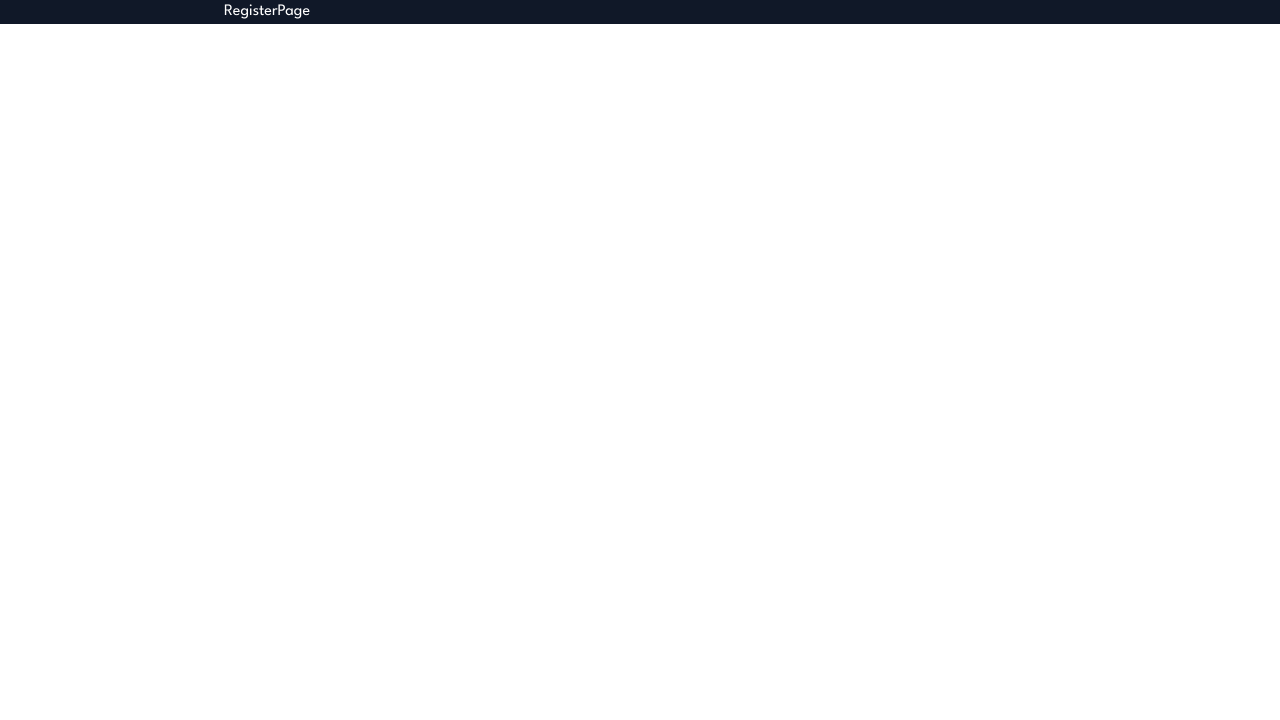
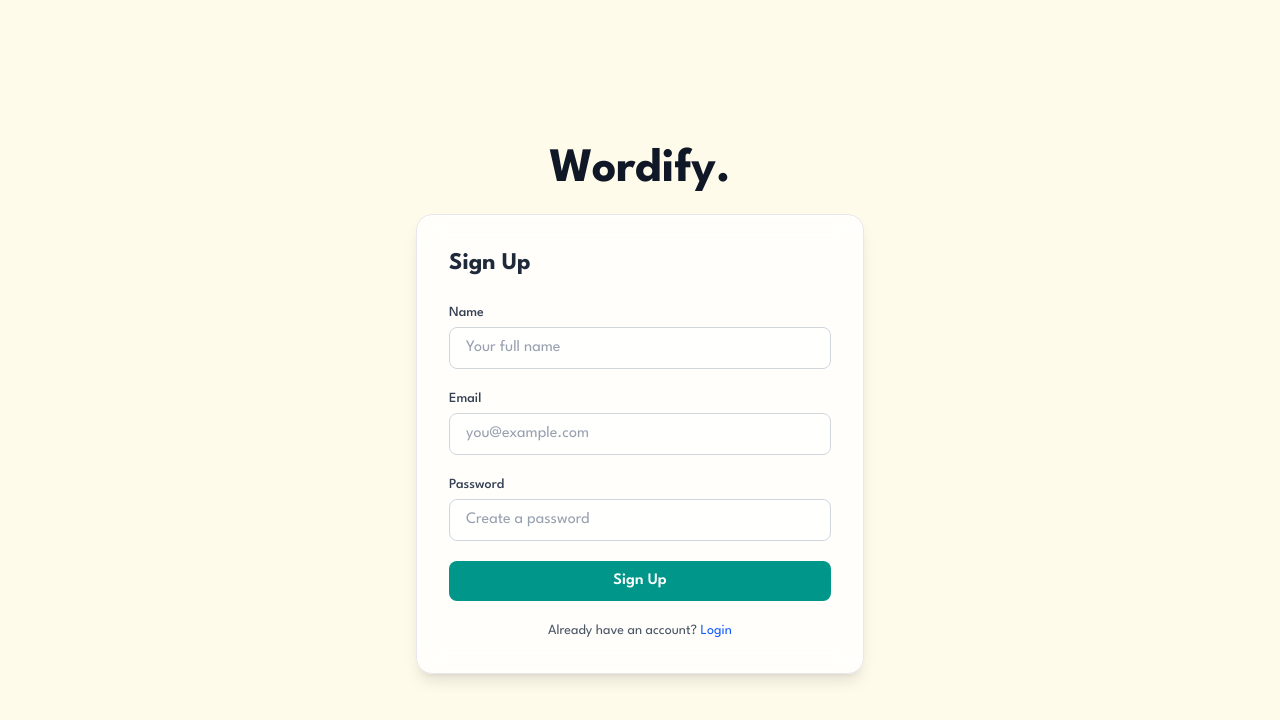
Before and after one commit to alibekmukhammadiev/wordify, a React (Vite) app in the folder frontend/: page /register in a window 1280 px wide. Shown: the top 720 px of the page. Built offline with nearby package versions, Linux system fonts and the light colour scheme.

Commit message:
Login page done

```diff
--- a/frontend/index.html
+++ b/frontend/index.html
@@ -6,7 +6,7 @@
     <meta name="viewport" content="width=device-width, initial-scale=1.0" />
     <title>Wordify</title>
   </head>
-  <body class="dark">
+  <body class="dar">
     <div id="root"></div>
     <script type="module" src="/src/main.tsx"></script>
   </body>
--- a/frontend/src/pages/LandingPage.tsx
+++ b/frontend/src/pages/LandingPage.tsx
@@ -74,7 +74,7 @@ export default function LandingPage() {
             Login
           </button>
           <button
-            className="hover:cursor-pointer hover:text-gray-200 hover:bg-teal-600 bg-teal-600 duration-100 ease-in px-4.5 py-1.5 rounded-sm"
+            className="hover:cursor-pointer hover:text-gray-200 dark:hover:bg-teal-700 bg-teal-600 duration-100 ease-in px-4.5 py-1.5 rounded-sm"
             onClick={() => navigate("/register")}
           >
             Sign Up
@@ -124,7 +124,7 @@ export default function LandingPage() {
 
         {/* modal navbar end */}
         <div className="flex  flex-col justify-center items-center sm:items-start gap-8 sm:w-1/2">
-          <h1 className="font-league-spartan font-bold text-4xl text-center sm:text-left sm:text-6xl">
+          <h1 className="font-league-spartan font-bold text-5xl text-center sm:text-left sm:text-6xl">
             This is the Header
           </h1>
           <p className="text-center sm:text-left">
--- a/frontend/src/pages/LoginPage.tsx
+++ b/frontend/src/pages/LoginPage.tsx
@@ -1,7 +1,85 @@
-import React from 'react'
+import React from "react";
 
 export default function LoginPage() {
   return (
-    <div>LoginPage</div>
-  )
+    <div className="flex flex-col min-h-screen items-center justify-center bg-amber-50 dark:bg-gray-900 transition-colors duration-300">
+      <div className="w-full flex justify-center max-w-md ">
+        <h1 className=" font-bold text-5xl py-5">Wordify.</h1>
+      </div>
+      <div
+        className="w-full max-w-md
+                   bg-white/80 dark:bg-gray-800/80
+                   backdrop-blur-md border border-gray-200 dark:border-gray-700
+                   rounded-2xl shadow-lg p-8 transition-all duration-300"
+      >
+        <h2 className="text-2xl font-bold text-left mb-6 text-gray-800 dark:text-white font-[var(--font-league-spartan)]">
+          Login
+        </h2>
+
+        <form className="space-y-5">
+          {/* Email */}
+          <div>
+            <label
+              htmlFor="email"
+              className="block text-sm font-medium text-gray-700 dark:text-gray-300 mb-1"
+            >
+              Email
+            </label>
+            <input
+              type="email"
+              id="email"
+              placeholder="you@example.com"
+              required
+              className="w-full border border-gray-300 dark:border-gray-600 rounded-lg px-4 py-2
+                         bg-white/70 dark:bg-gray-900/70
+                         text-gray-800 dark:text-gray-100
+                         placeholder-gray-400 dark:placeholder-gray-500
+                         focus:outline-none focus:ring-2 focus:ring-teal-500 transition-colors duration-200"
+            />
+          </div>
+
+          {/* Password */}
+          <div>
+            <label
+              htmlFor="password"
+              className="block text-sm font-medium text-gray-700 dark:text-gray-300 mb-1"
+            >
+              Password
+            </label>
+            <input
+              type="password"
+              id="password"
+              placeholder="••••••••"
+              required
+              className="w-full border border-gray-300 dark:border-gray-600 rounded-lg px-4 py-2
+                         bg-white/70 dark:bg-gray-900/70
+                         text-gray-800 dark:text-gray-100
+                         placeholder-gray-400 dark:placeholder-gray-500
+                         focus:outline-none focus:ring-2 focus:ring-teal-500 transition-colors duration-200"
+            />
+          </div>
+
+          {/* Button */}
+          <button
+            type="submit"
+            className="w-full bg-teal-600 hover:cursor-pointer hover:bg-teal-700
+                       text-white font-semibold py-2 rounded-lg transition duration-200"
+          >
+            Sign In
+          </button>
+        </form>
+
+        {/* Footer */}
+        <p className="text-center text-sm text-gray-600 dark:text-gray-400 mt-5">
+          Don’t have an account?{" "}
+          <a
+            href="/register"
+            className="text-blue-600 dark:text-blue-400 hover:underline"
+          >
+            Sign up
+          </a>
+        </p>
+      </div>
+    </div>
+  );
 }
--- a/frontend/src/pages/RegisterPage.tsx
+++ b/frontend/src/pages/RegisterPage.tsx
@@ -1,7 +1,109 @@
-import React from 'react'
+import React from "react";
 
 export default function RegisterPage() {
   return (
-    <div>RegisterPage</div>
-  )
+    <div className="flex flex-col min-h-screen items-center justify-center bg-amber-50 dark:bg-gray-900 transition-colors duration-300">
+      {/* Logo / Title */}
+      <div className="w-full flex justify-center max-w-md">
+        <h1 className="font-bold text-5xl py-5">Wordify.</h1>
+      </div>
+
+      {/* Register Card */}
+      <div
+        className="w-full max-w-md
+                   bg-white/80 dark:bg-gray-800/80
+                   backdrop-blur-md border border-gray-200 dark:border-gray-700
+                   rounded-2xl shadow-lg p-8 transition-all duration-300"
+      >
+        <h2 className="text-2xl font-bold text-left mb-6 text-gray-800 dark:text-white font-[var(--font-league-spartan)]">
+          Sign Up
+        </h2>
+
+        <form className="space-y-5">
+          {/* Name */}
+          <div>
+            <label
+              htmlFor="name"
+              className="block text-sm font-medium text-gray-700 dark:text-gray-300 mb-1"
+            >
+              Name
+            </label>
+            <input
+              type="text"
+              id="name"
+              placeholder="Your full name"
+              required
+              className="w-full border border-gray-300 dark:border-gray-600 rounded-lg px-4 py-2
+                         bg-white/70 dark:bg-gray-900/70
+                         text-gray-800 dark:text-gray-100
+                         placeholder-gray-400 dark:placeholder-gray-500
+                         focus:outline-none focus:ring-2 focus:ring-teal-500 transition-colors duration-200"
+            />
+          </div>
+
+          {/* Email */}
+          <div>
+            <label
+              htmlFor="email"
+              className="block text-sm font-medium text-gray-700 dark:text-gray-300 mb-1"
+            >
+              Email
+            </label>
+            <input
+              type="email"
+              id="email"
+              placeholder="you@example.com"
+              required
+              className="w-full border border-gray-300 dark:border-gray-600 rounded-lg px-4 py-2
+                         bg-white/70 dark:bg-gray-900/70
+                         text-gray-800 dark:text-gray-100
+                         placeholder-gray-400 dark:placeholder-gray-500
+                         focus:outline-none focus:ring-2 focus:ring-teal-500 transition-colors duration-200"
+            />
+          </div>
+
+          {/* Password */}
+          <div>
+            <label
+              htmlFor="password"
+              className="block text-sm font-medium text-gray-700 dark:text-gray-300 mb-1"
+            >
+              Password
+            </label>
+            <input
+              type="password"
+              id="password"
+              placeholder="Create a password"
+              required
+              className="w-full border border-gray-300 dark:border-gray-600 rounded-lg px-4 py-2
+                         bg-white/70 dark:bg-gray-900/70
+                         text-gray-800 dark:text-gray-100
+                         placeholder-gray-400 dark:placeholder-gray-500
+                         focus:outline-none focus:ring-2 focus:ring-teal-500 transition-colors duration-200"
+            />
+          </div>
+
+          {/* Button */}
+          <button
+            type="submit"
+            className="w-full bg-teal-600 hover:cursor-pointer hover:bg-teal-700
+                       text-white font-semibold py-2 rounded-lg transition duration-200"
+          >
+            Sign Up
+          </button>
+        </form>
+
+        {/* Footer */}
+        <p className="text-center text-sm text-gray-600 dark:text-gray-400 mt-5">
+          Already have an account?{" "}
+          <a
+            href="/login"
+            className="text-blue-600 dark:text-blue-400 hover:underline"
+          >
+            Login
+          </a>
+        </p>
+      </div>
+    </div>
+  );
 }
```
